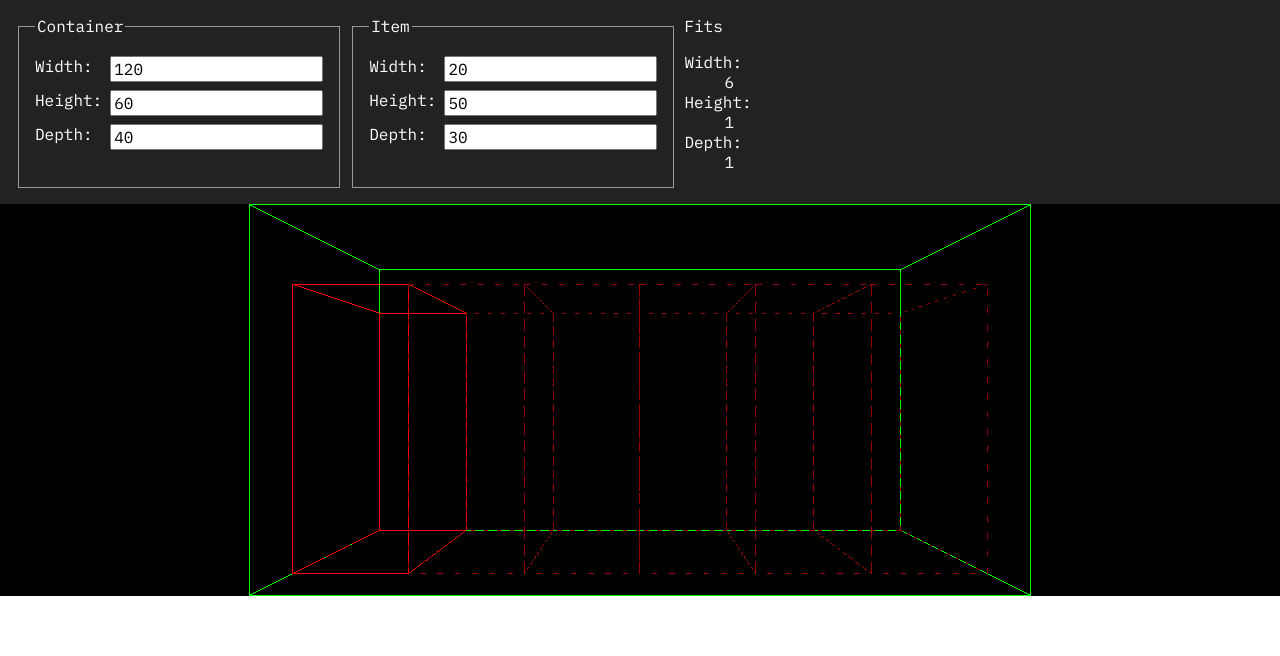
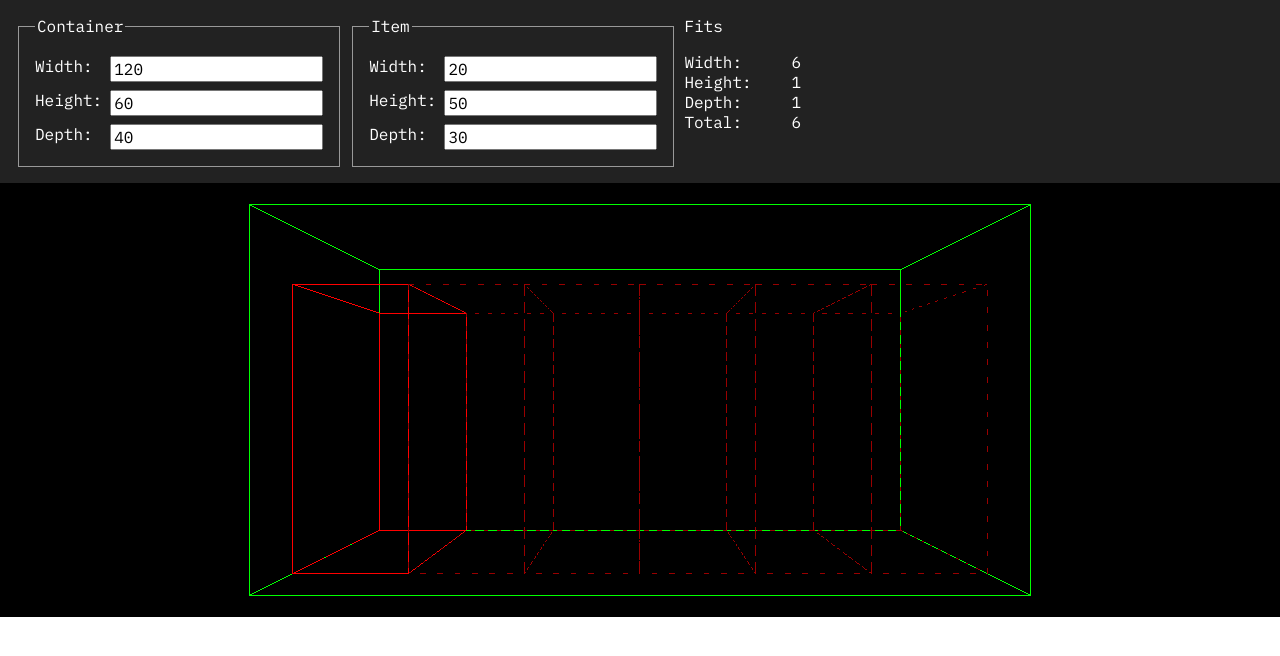
Before and after one commit to onvlt/box-fitter, a Svelte app: page / in a window 1280 px wide. Shown: the top 656 px of the page. Built offline with nearby package versions, Linux system fonts and the light colour scheme.

Commit message:
Add total fit

```diff
--- a/src/App.svelte
+++ b/src/App.svelte
@@ -27,6 +27,10 @@
     height: containerDimensions.height / itemDimensions.height,
     depth: containerDimensions.depth / itemDimensions.depth,
   };
+  $: totalFit = Object.values(fit)
+    .filter(Number.isFinite)
+    .map(Math.floor)
+    .reduce((a, b) => a * b, 1);
 
   // Scene, camera, controls, renderer setup
 
@@ -71,6 +75,7 @@
 
   let objects: Array<THREE.Object3D> = [];
 
+  // Build shapes initially and rebuild them when input changes
   $: {
     for (const object of objects) {
       group.remove(object);
@@ -209,6 +214,8 @@
         <dd>{displayFit(fit.height)}</dd>
         <dt>Depth:</dt>
         <dd>{displayFit(fit.depth)}</dd>
+        <dt>Total:</dt>
+        <dd>{totalFit}</dd>
       </dl>
     </div>
   </form>
@@ -240,4 +247,9 @@
     justify-content: space-between;
     gap: 0.5rem;
   }
+
+  dl {
+    display: grid;
+    grid-template-columns: auto auto;
+  }
 </style>
```
